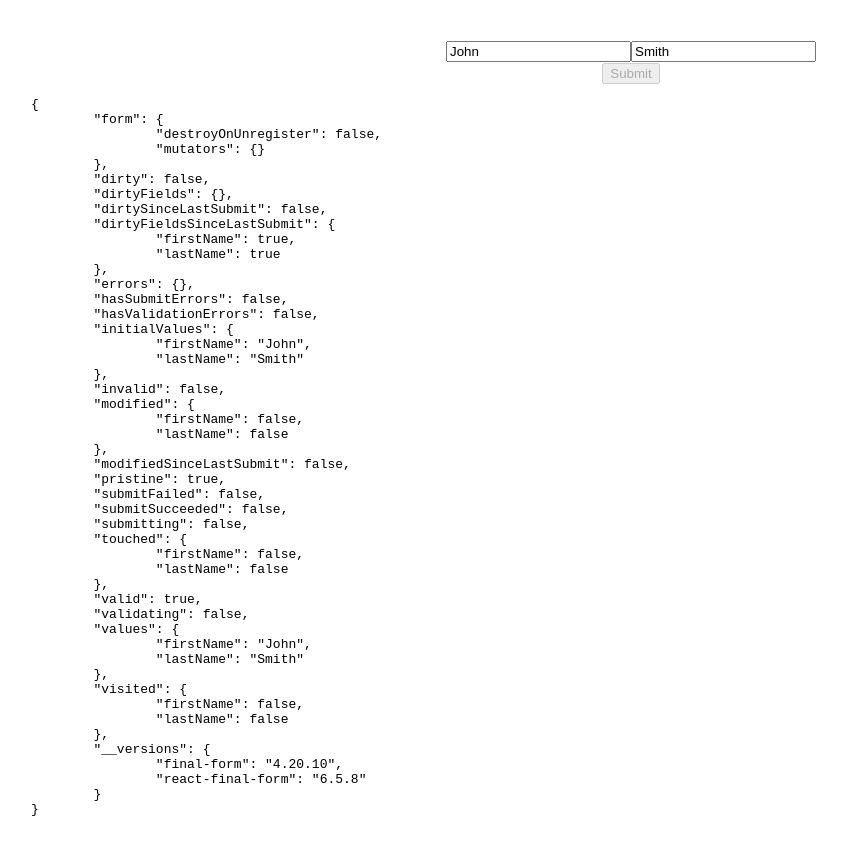
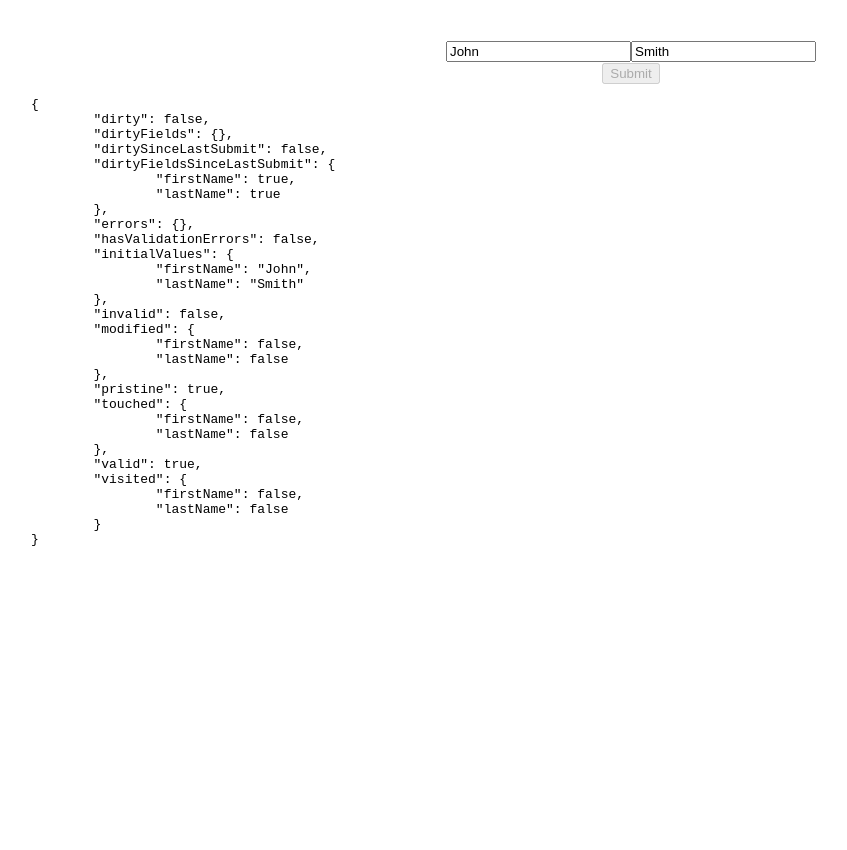
Before and after one commit to jasonrastovski/react-final-form-demo, a React (Create React App) app: page / in a window 1280 px wide. Shown: the top 850 px of the page, without its empty margins (9-856 px from the left). After the commit the page ends 800 px from the top, so only its background shows below. Built offline with nearby package versions, Linux system fonts and the light colour scheme; the HTML template or start-up script is replaced by a standard one.

Commit message:
Adds lodash to filter the props objet

```diff
--- a/package.json
+++ b/package.json
@@ -13,6 +13,7 @@
     "@types/react": "^16.9.0",
     "@types/react-dom": "^16.9.0",
     "final-form": "^4.18.7",
+    "lodash": "^4.17.15",
     "react": "^16.13.0",
     "react-dom": "^16.13.0",
     "react-final-form": "^6.3.5",
@@ -39,5 +40,8 @@
       "last 1 firefox version",
       "last 1 safari version"
     ]
+  },
+  "devDependencies": {
+    "@types/lodash": "^4.14.149"
   }
 }
--- a/src/basic-component.tsx
+++ b/src/basic-component.tsx
@@ -1,10 +1,32 @@
 import React from "react";
 
 import { Form, Field, FormRenderProps } from "react-final-form";
+import _ from "lodash";
 
 export const BasicComponent: React.FunctionComponent = () => {
   const required = (value: string) => (value ? undefined : "Required");
 
+  const getProps = (props: FormRenderProps) => {
+    return _.pickBy(props, (value: any, key: string) => {
+      const fieldsIWantToSee = [
+        "active",
+        "dirty",
+        "dirtyFields",
+        "dirtySinceLastSubmit",
+        "dirtyFieldsSinceLastSubmit",
+        "errors",
+        "hasValidationErrors",
+        "initialValues",
+        "invalid",
+        "modified",
+        "pristine",
+        "touched",
+        "valid",
+        "visited"
+      ];
+      return fieldsIWantToSee.includes(key);
+    });
+  };
   return (
     <Form
       onSubmit={formObject => console.log(formObject)}
@@ -31,7 +53,7 @@ export const BasicComponent: React.FunctionComponent = () => {
           >
             Submit
           </button>
-          <pre>{JSON.stringify(props, null, "\t")}</pre>
+          <pre>{JSON.stringify(getProps(props), null, "\t")}</pre>
         </form>
       )}
     </Form>
```
Also changed, not shown: 2 other files (tests, documents, lock files or other folders).
